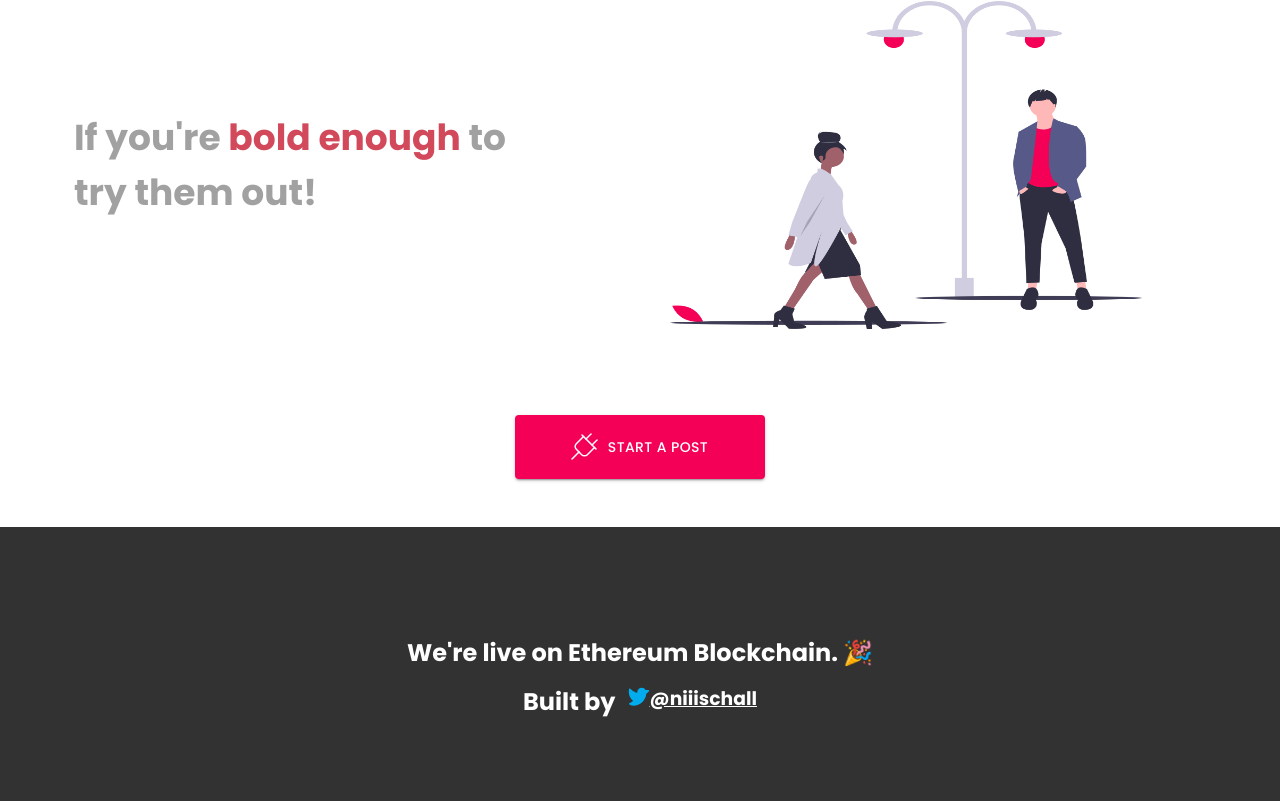
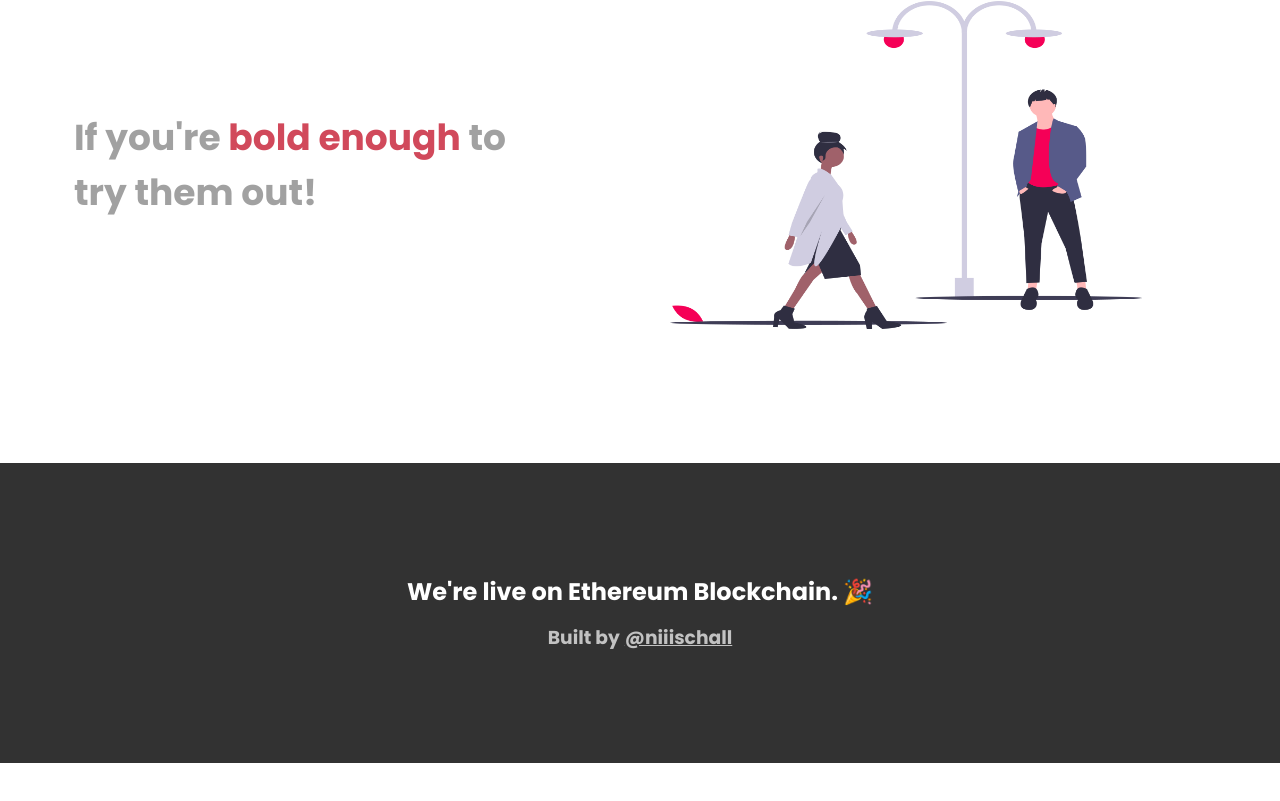
Before and after one commit to niiischall/cheesy-pick-up-lines, a React (Create React App) app: page / in a window 1280 px wide. Shown: the part 1752-2553 px from the top of the page. After the commit the page ends 2515 px from the top, so only its background shows below. Built offline with nearby package versions, Linux system fonts and the light colour scheme.

Commit message:
New image

```diff
--- a/src/App.css
+++ b/src/App.css
@@ -493,13 +493,18 @@ body {
   align-items: center;
 }
 
-.footer h2, .footer h3 {
+.footer h2 {
   color: #ffffff;
   text-align: center;
 }
 
+.footer h3 {
+  color: #c2c2c2;
+  text-align: center;
+}
+
 .footer a {
-  color: #ffffff;
+  color: #c2c2c2;
 }
 
 .footer-credit {
--- a/src/components/Footer/index.tsx
+++ b/src/components/Footer/index.tsx
@@ -7,8 +7,7 @@ export const Footer: React.FC<{}> = () => {
     <footer className="footer">
       <h2>We're live on Ethereum Blockchain. 🎉</h2>
       <div className="footer-credit">
-        <h2 style={{ marginRight: 10 }}>Built by </h2>
-        <TwitterLogo color="#00acee" size={24} weight="fill"></TwitterLogo>
+        <h3 style={{ marginRight: 5 }}>Built by </h3>
         <h3>
           <a
             href="https://twitter.com/niiischall"
--- a/src/components/Welcome/index.tsx
+++ b/src/components/Welcome/index.tsx
@@ -65,23 +65,6 @@ export const Welcome: React.FC<WelcomeProps> = ({
             alt="Intense Feeling"
           />
         </div>
-        <div className="wallet-connect">
-          <Button
-            variant="contained"
-            startIcon={<Plug size={32} weight="light" />}
-            onClick={() => connectWallet()}
-            style={{
-              width: 250,
-              height: 64,
-              margin: "0px auto",
-              fontFamily: "Poppins",
-              fontWeight: 500,
-            }}
-            color="secondary"
-          >
-            {!window.ethereum ? "Start A Post" : "Connect Wallet"}
-          </Button>
-        </div>
       </div>
     </div>
   );
```
Also changed, not shown: public/assets/diary.png, 12 other files (tests, documents, lock files or other folders).
